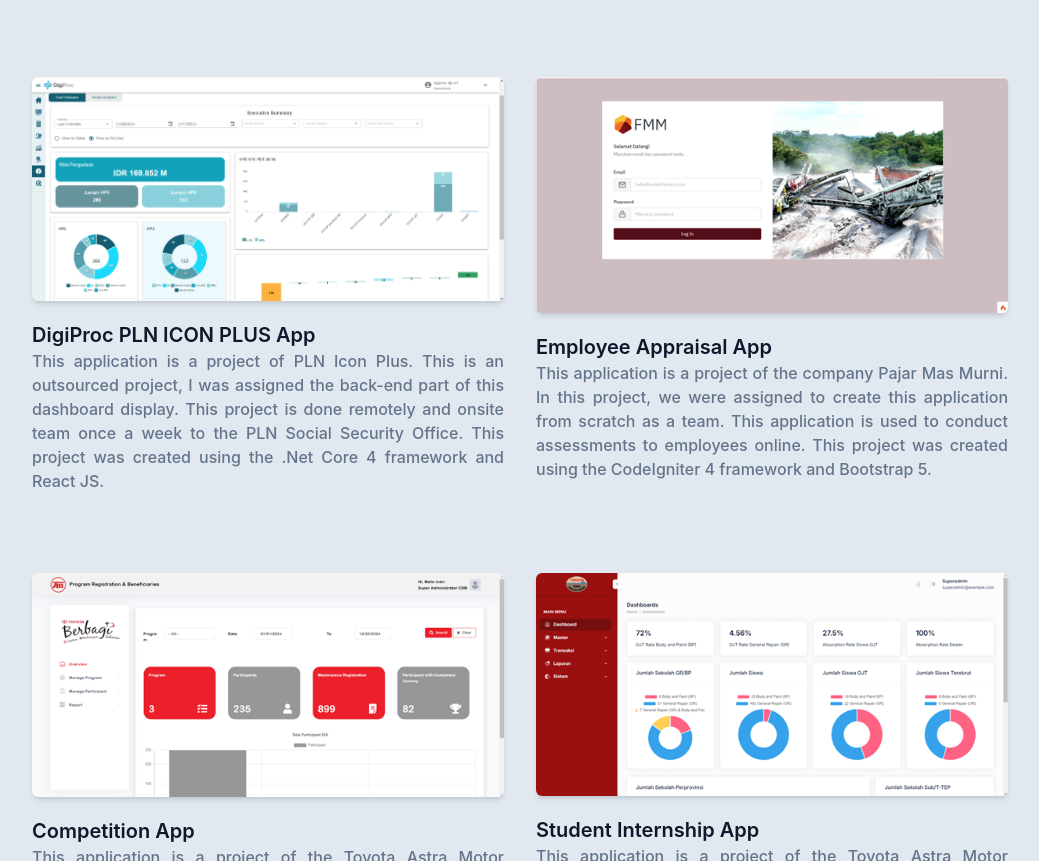
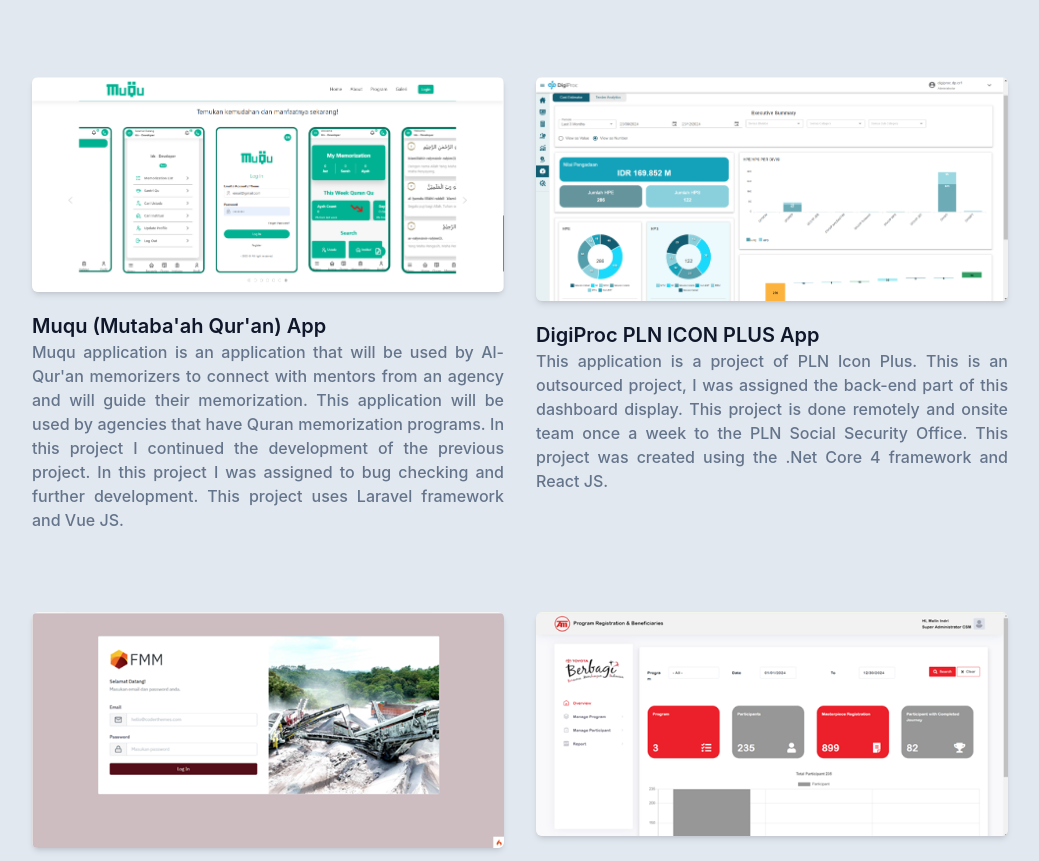
Before and after one commit to atepsutisna2212/portfolio, a website with bundled scripts: page index.html in a window 1280 px wide. Shown: the part 1545-2406 px from the top of the page, without its empty margins (120-1159 px from the left). Built offline with nearby package versions, Linux system fonts and the light colour scheme.

Commit message:
add portfolio muqu app

```diff
--- a/public/js/list_data.js
+++ b/public/js/list_data.js
@@ -93,6 +93,13 @@
 ];
 
 export const listDataProject = [
+    {
+        img: "public/img/project/muqu.png",
+        title_en: `Muqu (Mutaba'ah Qur'an) App`,
+        title: "Aplikasi Muqu (Mutaba'ah Qur'an)",
+        content_en: `Muqu application is an application that will be used by Al-Qur'an memorizers to connect with mentors from an agency and will guide their memorization. This application will be used by agencies that have Quran memorization programs. In this project I continued the development of the previous project. In this project I was assigned to bug checking and further development. This project uses Laravel framework and Vue JS.`,
+        content: "Aplikasi Muqu adalah sebuah aplikasi yang akan digunakan oleh penghafal Al-Qur'an untuk terhubung dengan mentor dari suatu instansi dan akan membimbing hafalannya. Aplikasi ini akan digunakan oleh instansi yang memiliki program hafalan quran. Pada project ini saya melanjutkan pengembangan dari project sebelumnya. Pada project ini saya ditugaskan untuk pemeriksaan bug dan pengembangkan lanjutan. Pada project ini menggunakan framework Laravel dan Vue JS."
+    },
     {
         img: "public/img/project/ids1.png",
         title_en: `DigiProc PLN ICON PLUS App`,
@@ -263,7 +270,7 @@
     {
         img: "https://i.ytimg.com/vi/rH4AAbb6JDs/mqdefault.jpg",
         title: "Universitas Bale Bandung",
-        title_en:"Bale Bandung University",
+        title_en: "Bale Bandung University",
         content: "Pada kampus Universitas Bale Bandung saya mengambil jurusan S1 Teknik Informatika. Disini saya banyak belajar tentang meneliti dan membuat aplikasi berbasis web. Pembelajaran dikampus membuat saya terbiasa untuk mengerjakan tugas dengan jangka waktu yang ditentukan dan harus memahami materi dari awal secara teori dan praktek.",
         content_en: `On the campus of Bale Bandung University I majored in S1 Informatics Engineering. Here I learned a lot about researching and creating web-based applications. Learning at the campus made me accustomed to doing assignments with a specified time period and having to understand the material from the beginning in theory and practice.`,
         link: "https://unibba.ac.id/"
--- a/src/input.css
+++ b/src/input.css
@@ -41,6 +41,11 @@
   /* backdrop-filter: blur(5px); */
 }
 
+.navbar-fixed2 {
+  @apply z-[100] shad bg-white bg-opacity-50 backdrop-blur-sm dark:bg-dark dark:bg-opacity-50;
+  /* backdrop-filter: blur(5px); */
+}
+
 #darkToggle:checked~label div.toggleCircle {
   @apply translate-x-3;
 }
```
Also changed, not shown: public/css/output.css, public/img/project/muqu.png (added).
